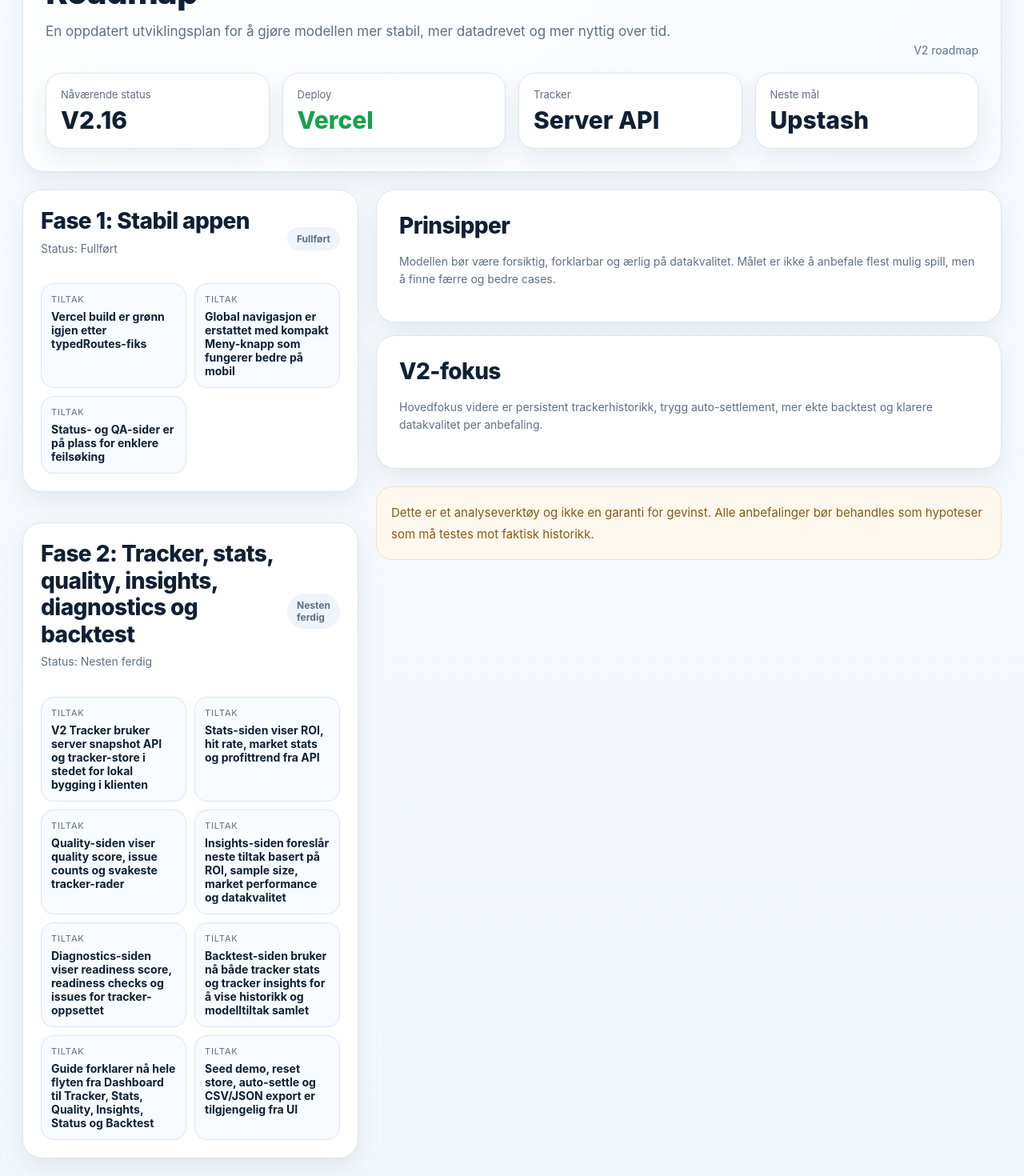
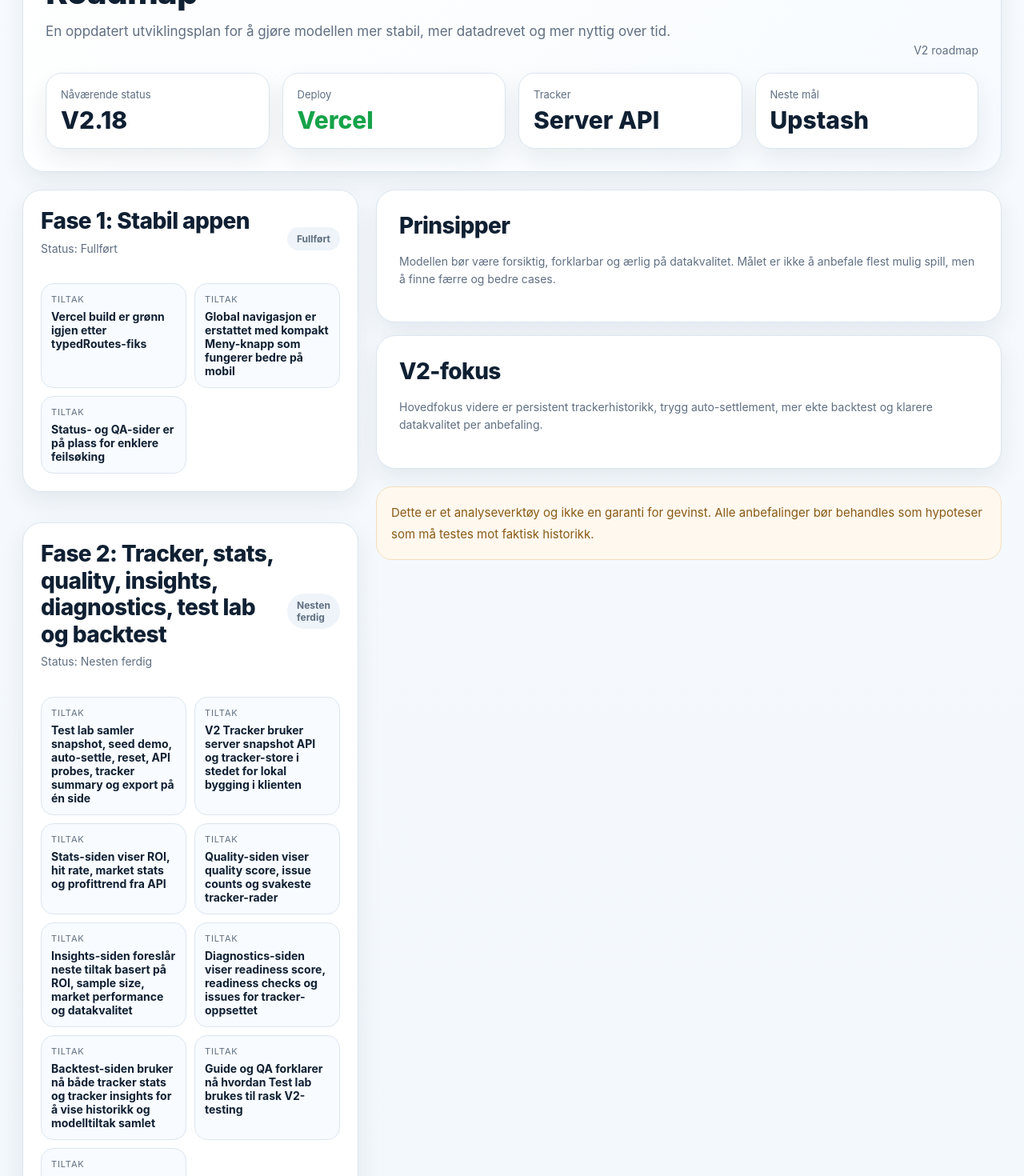
Before and after one commit to hakonnilsen157-commits/PL-betting-model, a Next.js app in the folder pl-vercel-v1/: page /roadmap in a window 1280 px wide. Shown: the part 220-1690 px from the top of the page at 80% size. Built offline with nearby package versions, Linux system fonts and the light colour scheme.

Commit message:
Update roadmap to V2.18 test lab status

```diff
--- a/pl-vercel-v1/app/roadmap/page.tsx
+++ b/pl-vercel-v1/app/roadmap/page.tsx
@@ -9,16 +9,17 @@ const phases = [
     ],
   },
   {
-    title: 'Fase 2: Tracker, stats, quality, insights, diagnostics og backtest',
+    title: 'Fase 2: Tracker, stats, quality, insights, diagnostics, test lab og backtest',
     status: 'Nesten ferdig',
     items: [
+      'Test lab samler snapshot, seed demo, auto-settle, reset, API probes, tracker summary og export på én side',
       'V2 Tracker bruker server snapshot API og tracker-store i stedet for lokal bygging i klienten',
       'Stats-siden viser ROI, hit rate, market stats og profittrend fra API',
       'Quality-siden viser quality score, issue counts og svakeste tracker-rader',
       'Insights-siden foreslår neste tiltak basert på ROI, sample size, market performance og datakvalitet',
       'Diagnostics-siden viser readiness score, readiness checks og issues for tracker-oppsettet',
       'Backtest-siden bruker nå både tracker stats og tracker insights for å vise historikk og modelltiltak samlet',
-      'Guide forklarer nå hele flyten fra Dashboard til Tracker, Stats, Quality, Insights, Status og Backtest',
+      'Guide og QA forklarer nå hvordan Test lab brukes til rask V2-testing',
       'Seed demo, reset store, auto-settle og CSV/JSON export er tilgjengelig fra UI',
     ],
   },
@@ -71,7 +72,7 @@ export default function RoadmapPage() {
         <div className="summary-grid" style={{ marginTop: 20 }}>
           <div className="summary-card">
             <div className="summary-label">Nåværende status</div>
-            <div className="summary-value">V2.16</div>
+            <div className="summary-value">V2.18</div>
           </div>
           <div className="summary-card">
             <div className="summary-label">Deploy</div>
```
